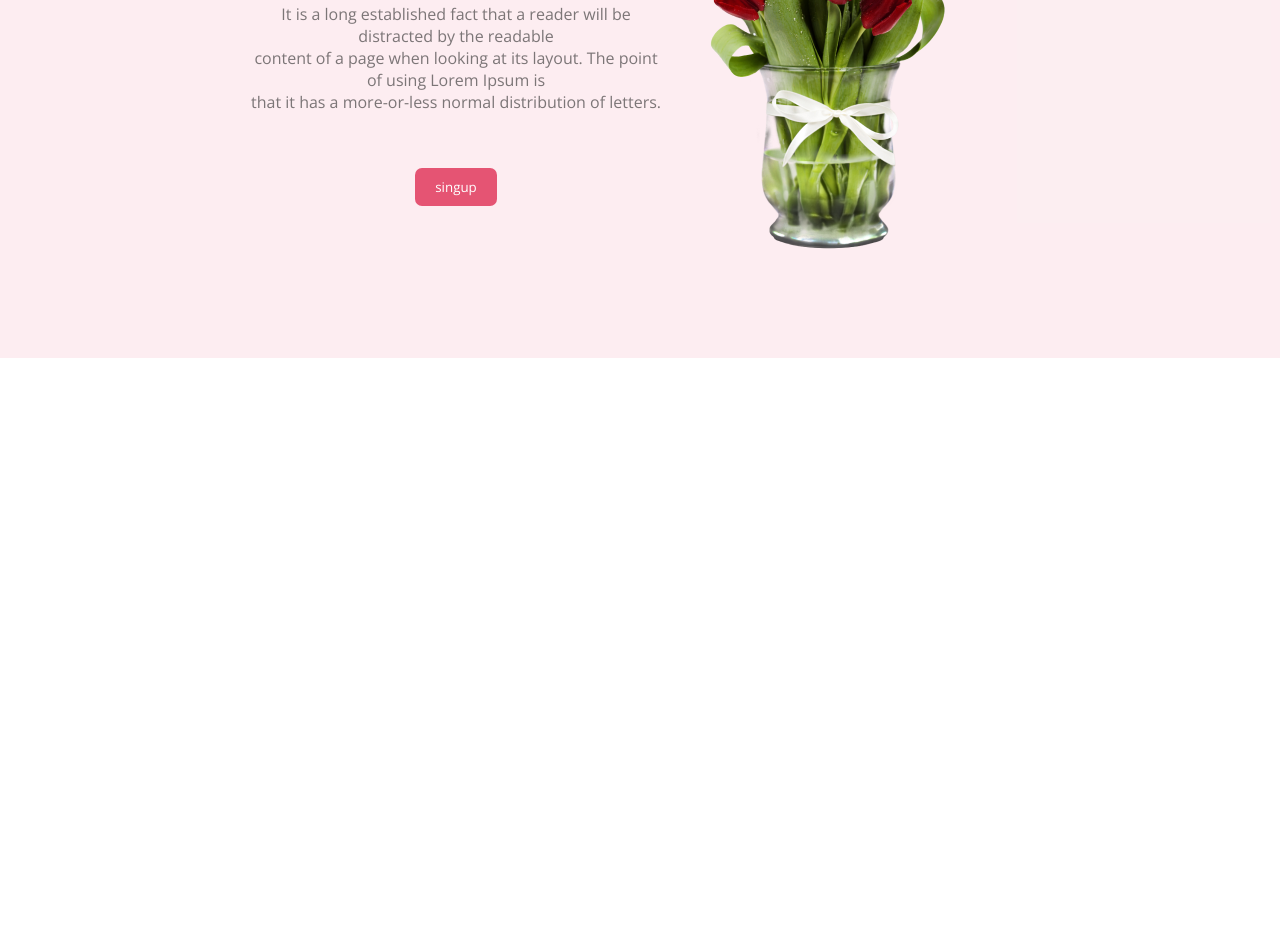
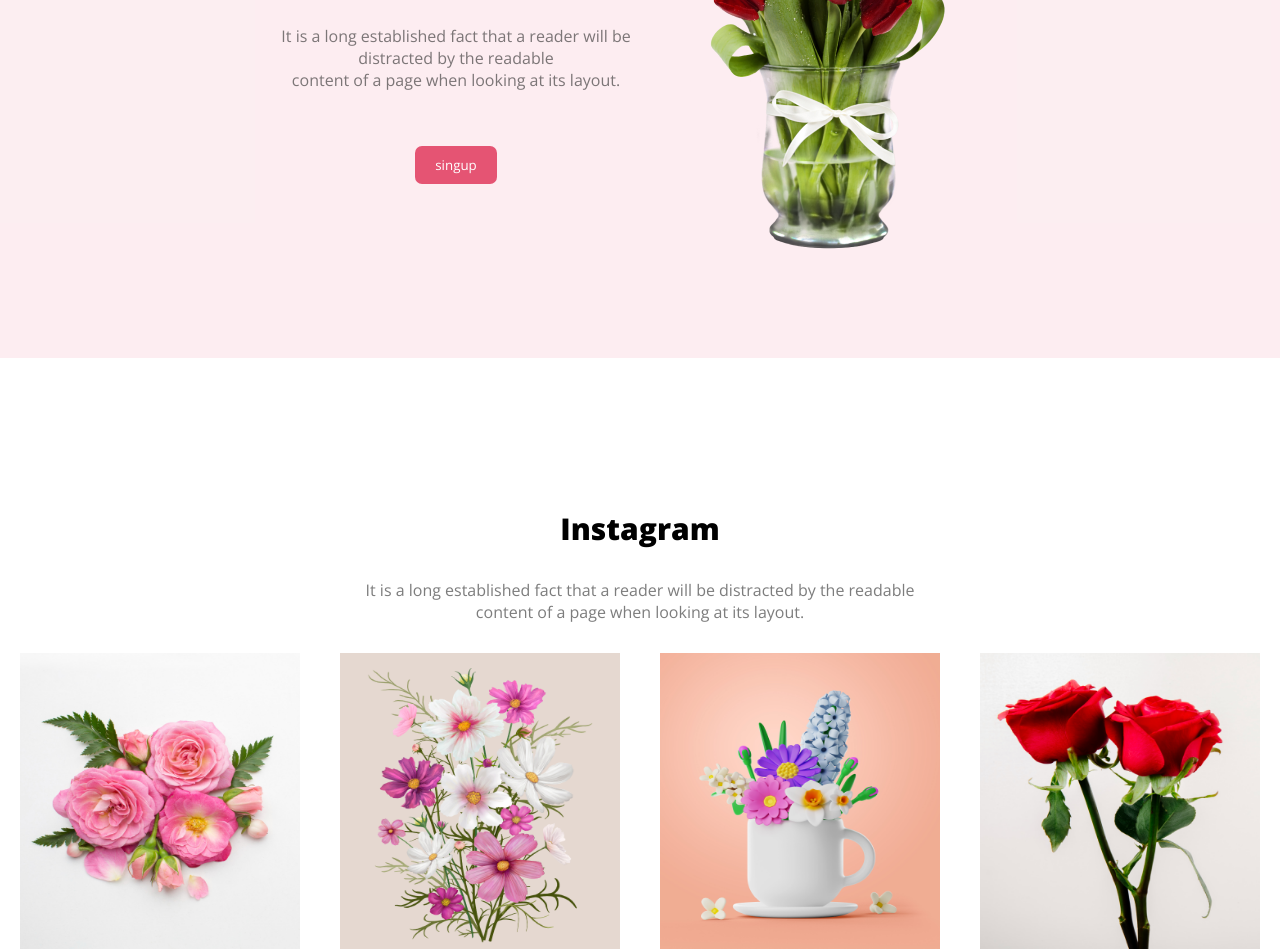
Before and after one commit to Mohibul91/Assignment-1-Flower-shop, a plain HTML site: page index.html in a window 1280 px wide. Shown: the part 2318-3267 px from the top of the page. Before the commit the page ends 2826 px from the top, so only its background shows below. Drawn offline with nearby package versions, Linux system fonts and the light colour scheme.

Commit message:
social media

```diff
--- a/index.html
+++ b/index.html
@@ -66,14 +66,29 @@
     <div>
 
       <h1 class="common-titel">Hot Deal ! Sale Up To 25% <span>Off</span></h1>
-      <p class="common-dis">It is a long established fact that a reader will be distracted by the readable  <br>content of a page when looking at its layout. The point of using Lorem Ipsum is <br> that it has a more-or-less normal distribution of letters.</p>
+      <p class="common-dis">It is a long established fact that a reader will be distracted by the readable<br>content of a page when looking at its layout.</p>
       <button class="btn">singup</button>
 
     </div>
     <img src="images/pngwing 8.png" alt="">
 
   </div>
+<!-- social media -->
 
+<div class="social-media">
+  <h3 class="common-titel">Instagram</h3>
+  <p class="common-dis">It is a long established fact that a reader will be distracted by the readable<br>content of a page when looking at its layout.
+
+  </p>
+  <div class="social-media-img">
+    <img src="images/Flower 01.png" alt="">
+    <img src="images/Rectangle 4.png" alt="">
+    <img src="images/Rectangle 5.png" alt="">
+    <img src="images/Rectangle 6.png" alt="">
+
+  </div>
+
+</div>
 
 
 
--- a/styles.css
+++ b/styles.css
@@ -163,3 +163,16 @@ font-size: 20px;
  height: 420px;
  margin-right: 300px;
 }
+
+       /* social media */
+.social-media-img{
+  display: flex;
+
+justify-content: center;
+
+}
+.social-media-img img{
+margin: 0px 20px;
+width: 280px;
+height: 296px;
+}
```
